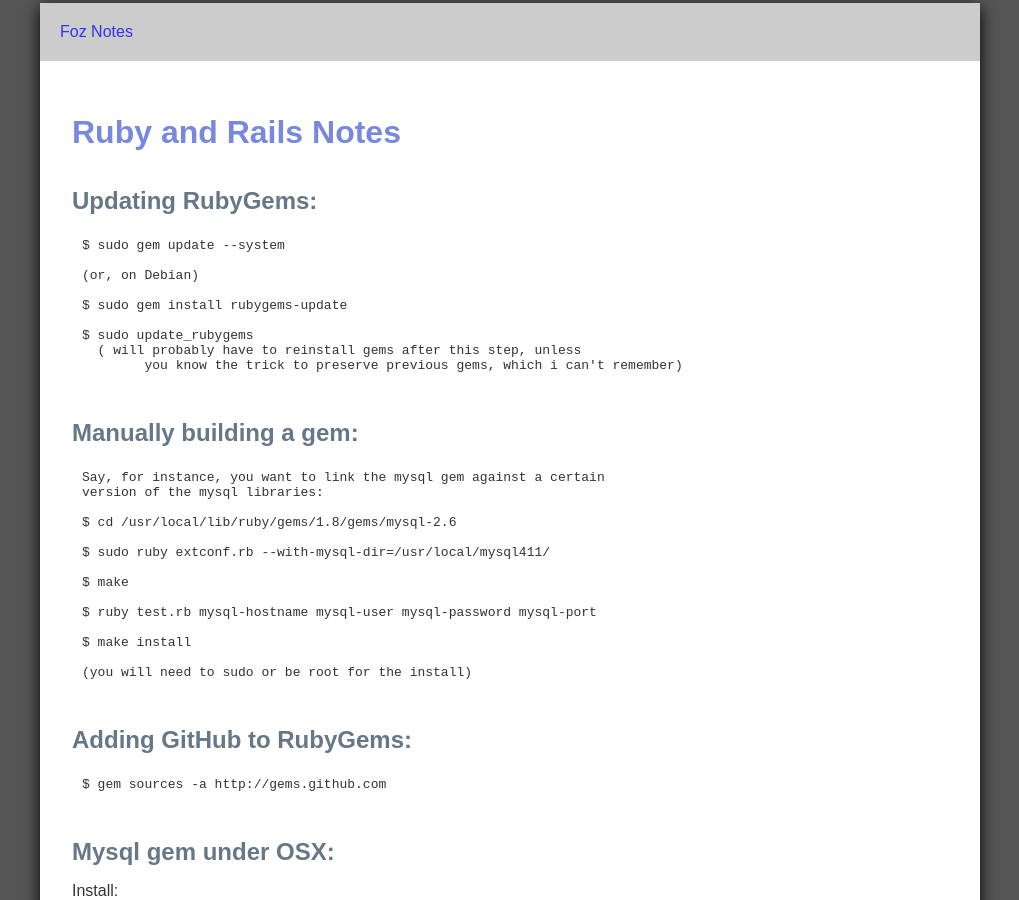
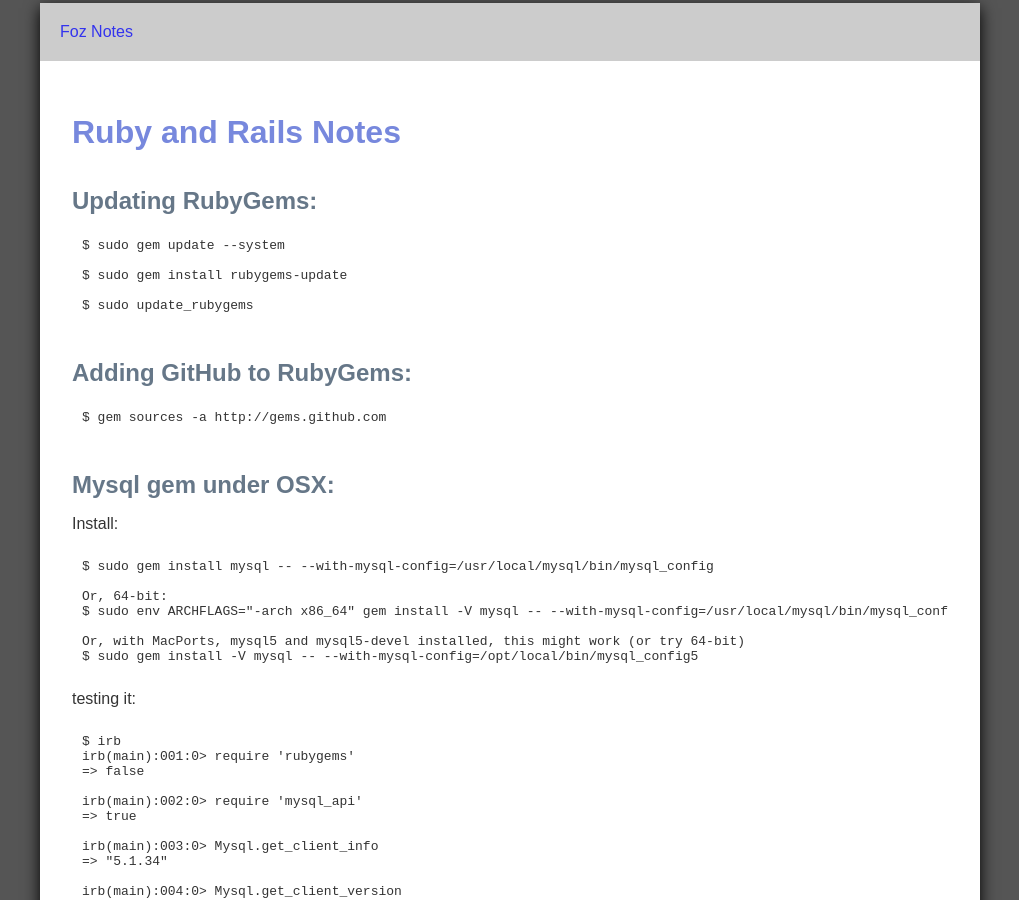
Before and after one commit to foz/foz.github.com, a Jekyll site: the page built from ruby-and-rails-notes.md, in a window 1280 px wide and 900 px high. Shown: the whole window, without its empty margins (130-1149 px from the left). Built offline with Jekyll 4.4.1, drawn with Linux system fonts in a browser that asks for light colours; Markdown is read by kramdown in place of the engine named in the settings.

Commit message:
mysql, ruby edits

```diff
--- a/ruby-and-rails-notes.md
+++ b/ruby-and-rails-notes.md
@@ -13,31 +13,10 @@ Updating RubyGems:
 
 	$ sudo gem update --system
 
-    (or, on Debian)
-
     $ sudo gem install rubygems-update
 
     $ sudo update_rubygems
-      ( will probably have to reinstall gems after this step, unless
-		you know the trick to preserve previous gems, which i can't remember)
 
-Manually building a gem:
-------------------------
-
-	Say, for instance, you want to link the mysql gem against a certain
-	version of the mysql libraries:
-
-	$ cd /usr/local/lib/ruby/gems/1.8/gems/mysql-2.6
-
-	$ sudo ruby extconf.rb --with-mysql-dir=/usr/local/mysql411/
-
-	$ make
-
-	$ ruby test.rb mysql-hostname mysql-user mysql-password mysql-port
-
-	$ make install
-
-	(you will need to sudo or be root for the install)
 
 Adding GitHub to RubyGems:
 --------------------------
```
Also changed, not shown: mysql-notes.md (+27 -15 lines).
